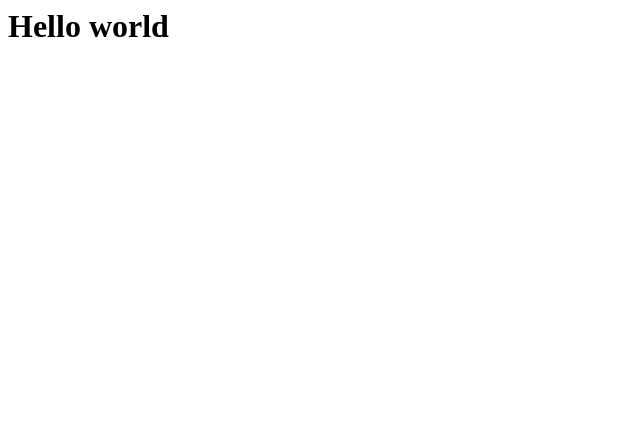
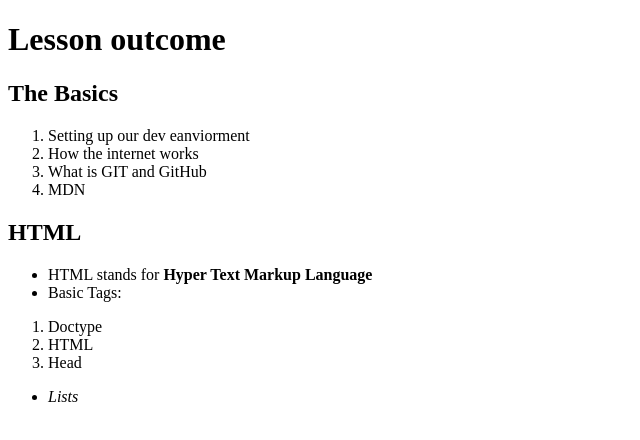
Before and after one commit to Gianluca-01/gianluca-01.github.io, a plain HTML site: page index.html in a window 1280 px wide. Shown: the whole page, without its empty margins (0-640 px from the left). Drawn offline with Linux system fonts and the light colour scheme.

Commit message:
Update index.html

```diff
--- a/index.html
+++ b/index.html
@@ -1 +1,37 @@
-<h1>Hello world</h1>
+<!DOCTYPE html>
+<html lang="en">
+<head>
+    <meta charset="UTF-8">
+    <meta http-equiv="X-UA-Compatible" content="IE=edge">
+    <meta name="viewport" content="width=device-width, initial-scale=1.0">
+    <title>Document</title>
+</head>
+<body>
+    <h1><strong>Lesson outcome</strong></h1>
+
+    <h2><strong>The Basics</strong></h2>
+
+    <ol>
+        <li>Setting up our dev eanviorment</li>
+        <li>How the internet works</li>
+        <li>What is GIT and GitHub</li>
+        <li>MDN</li>
+
+    </ol>
+<H2><strong>HTML</strong></H2>
+    <ul>
+        <li>HTML stands for <strong>Hyper Text Markup Language</strong> </li>
+        <li>Basic Tags:</li>
+    </ul>
+    <ol>
+        <li>Doctype</li>
+        <li>HTML</li>
+        <li>Head</li>
+    </ol>
+<ul>
+<li><em>Lists</em></li>
+
+</ul>
+
+</body>
+</html>
```
